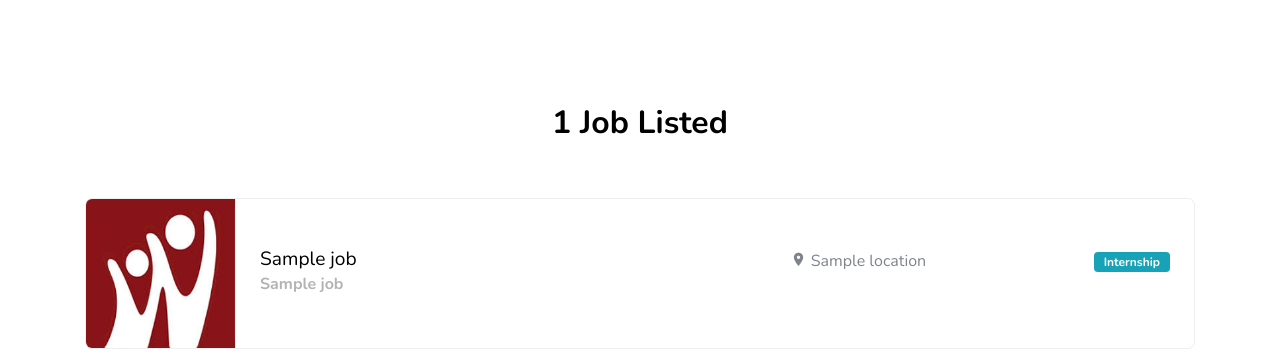
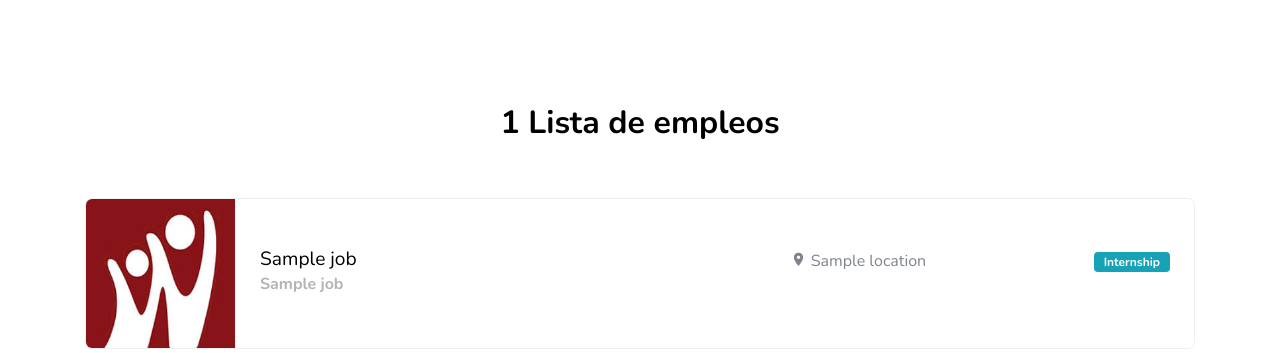
Before and after one commit to Rss-Feed-Junior-Jobs/Frontend, a Django app: template template/jobapp/index.html in a window 1280 px wide. Shown: the part 1305-1658 px from the top of the page. Run offline with Django 3.2, Linux system fonts and the light colour scheme; the template is opened without the code that fills it: most values are stand-ins (such as "Sample title", 1, 10 or a date in 2020); some libraries are stand-ins or nearby versions; some web fonts are replaced.

Commit message:
Section title Lista de empleos

```diff
--- a/template/jobapp/index.html
+++ b/template/jobapp/index.html
@@ -76,7 +76,7 @@
     {% if page_obj %}
     <div class="row mb-5 justify-content-center">
       <div class="col-md-7 text-center">
-        <h2 class="section-title mb-2">{{ total_jobs }} Job Listed</h2>
+        <h2 class="section-title mb-2">{{ total_jobs }} Lista de empleos</h2>
       </div>
     </div>
 
```
